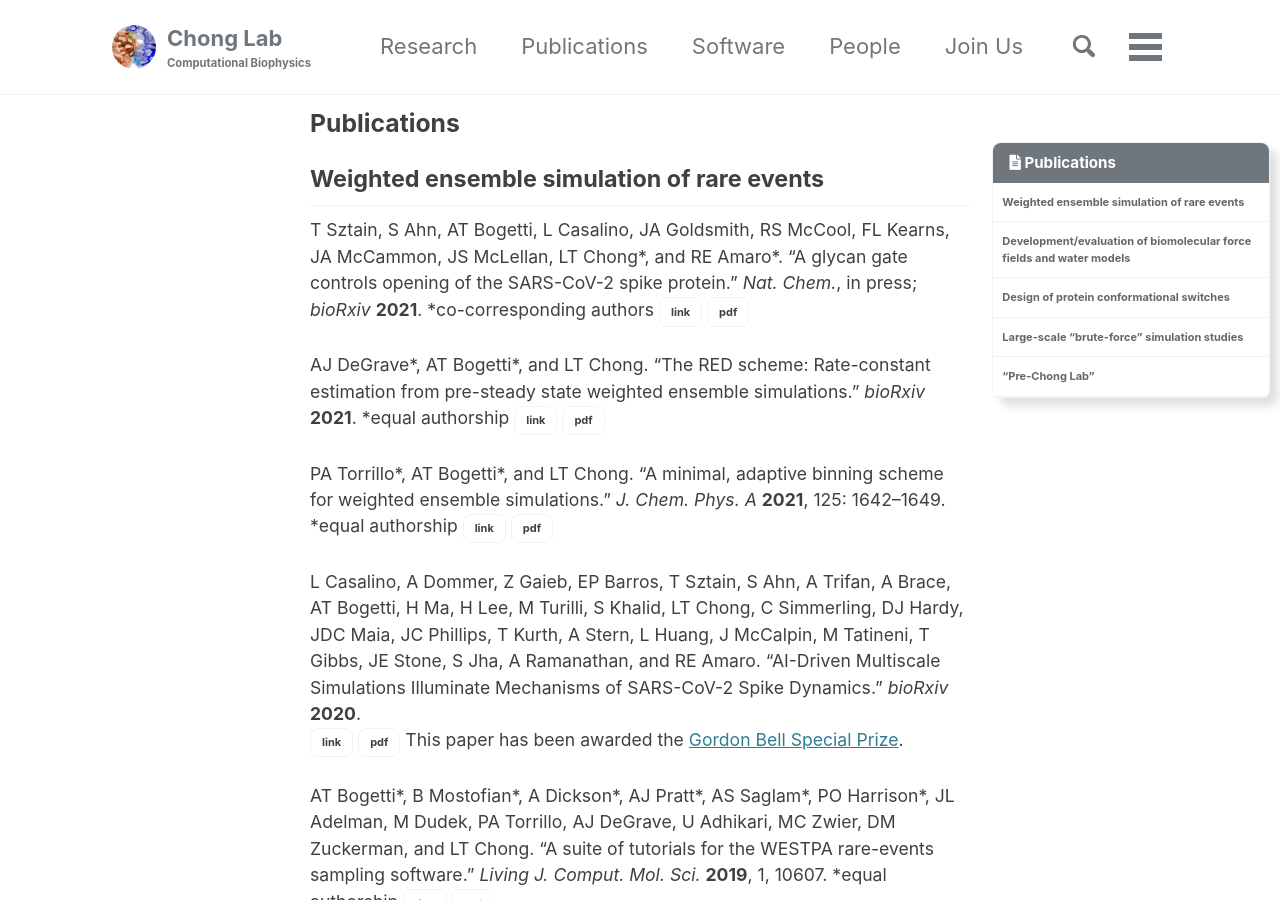
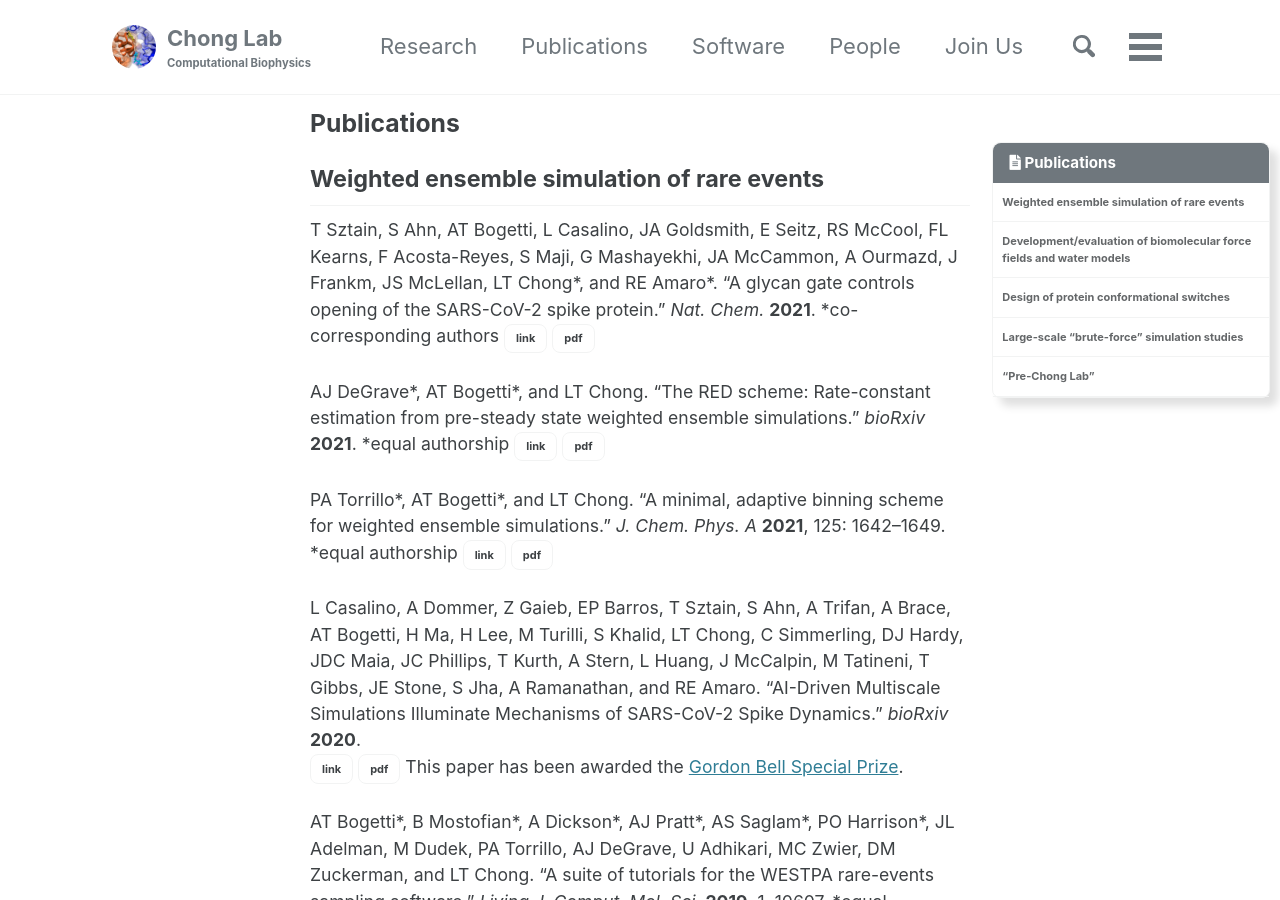
Before and after one commit to darianyang/mm-github-pages-test, a Jekyll site: the page built from _pages/publications.md, in a window 1280 px wide and 900 px high. Built offline with Jekyll 4.4.1, drawn with Linux system fonts in a browser that asks for light colours; cached includes are drawn as plain includes.

Commit message:
Updated Sztain et al. to Nat Chem version

```diff
--- a/_pages/publications.md
+++ b/_pages/publications.md
@@ -8,8 +8,8 @@ toc_label: "Publications"
 
 ## Weighted ensemble simulation of rare events
 
-T Sztain, S Ahn, AT Bogetti, L Casalino, JA Goldsmith, RS McCool, FL Kearns, JA McCammon, JS McLellan, LT Chong\*, and RE Amaro\*. “A glycan gate controls opening of the SARS-CoV-2 spike protein.” *Nat. Chem.*, in press; *bioRxiv* **2021**. \*co-corresponding authors
-[link](https://www.biorxiv.org/content/10.1101/2021.02.15.431212v2){: .btn .btn--inverse .btn--small} [pdf](/assets/pdf/weighted-ensemble/Sztain et al. - 2021 - A glycan gate controls opening of the SARS-CoV-2 spike protein.pdf){: .btn .btn--inverse .btn--small}
+T Sztain, S Ahn, AT Bogetti, L Casalino, JA Goldsmith, E Seitz, RS McCool, FL Kearns, F Acosta-Reyes, S Maji, G Mashayekhi, JA McCammon, A Ourmazd, J Frankm, JS McLellan, LT Chong\*, and RE Amaro\*. “A glycan gate controls opening of the SARS-CoV-2 spike protein.” *Nat. Chem.* **2021**. \*co-corresponding authors
+[link](https://www.nature.com/articles/s41557-021-00758-3){: .btn .btn--inverse .btn--small} [pdf](/assets/pdf/weighted-ensemble/Sztain et al. - 2021 - A glycan gate controls opening of the SARS-CoV-2 s.pdf){: .btn .btn--inverse .btn--small}
 
 AJ DeGrave\*, AT Bogetti\*, and LT Chong. “The RED scheme: Rate-constant estimation from pre-steady state weighted ensemble simulations.” *bioRxiv* **2021**. \*equal authorship
 [link](https://www.biorxiv.org/content/10.1101/453647v2){: .btn .btn--inverse .btn--small} [pdf](/assets/pdf/weighted-ensemble/DeGrave et al. - 2021 - The RED scheme Rate-constant estimation from pre-steady state weighted ensemble simulations.pdf){: .btn .btn--inverse .btn--small}
```
